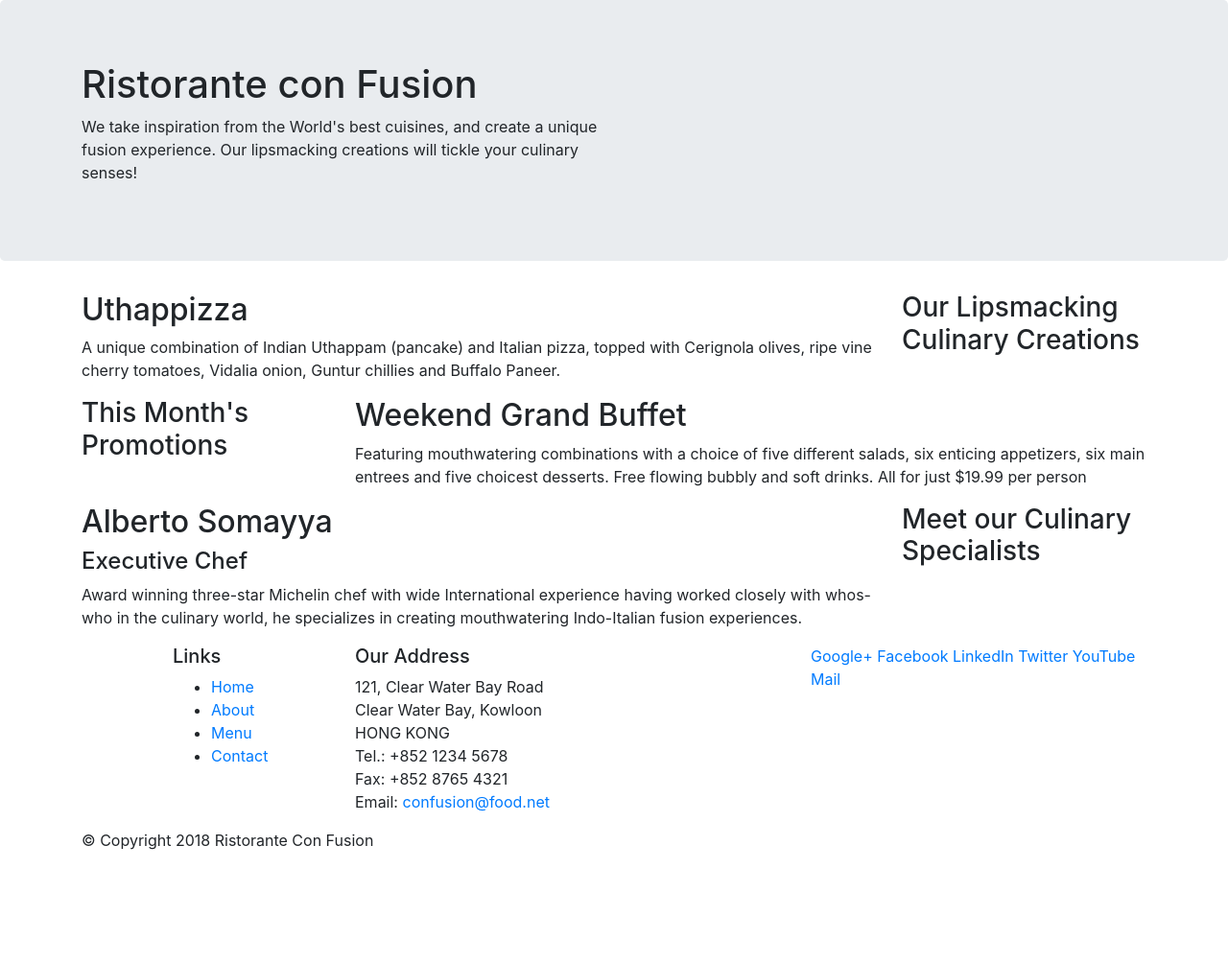
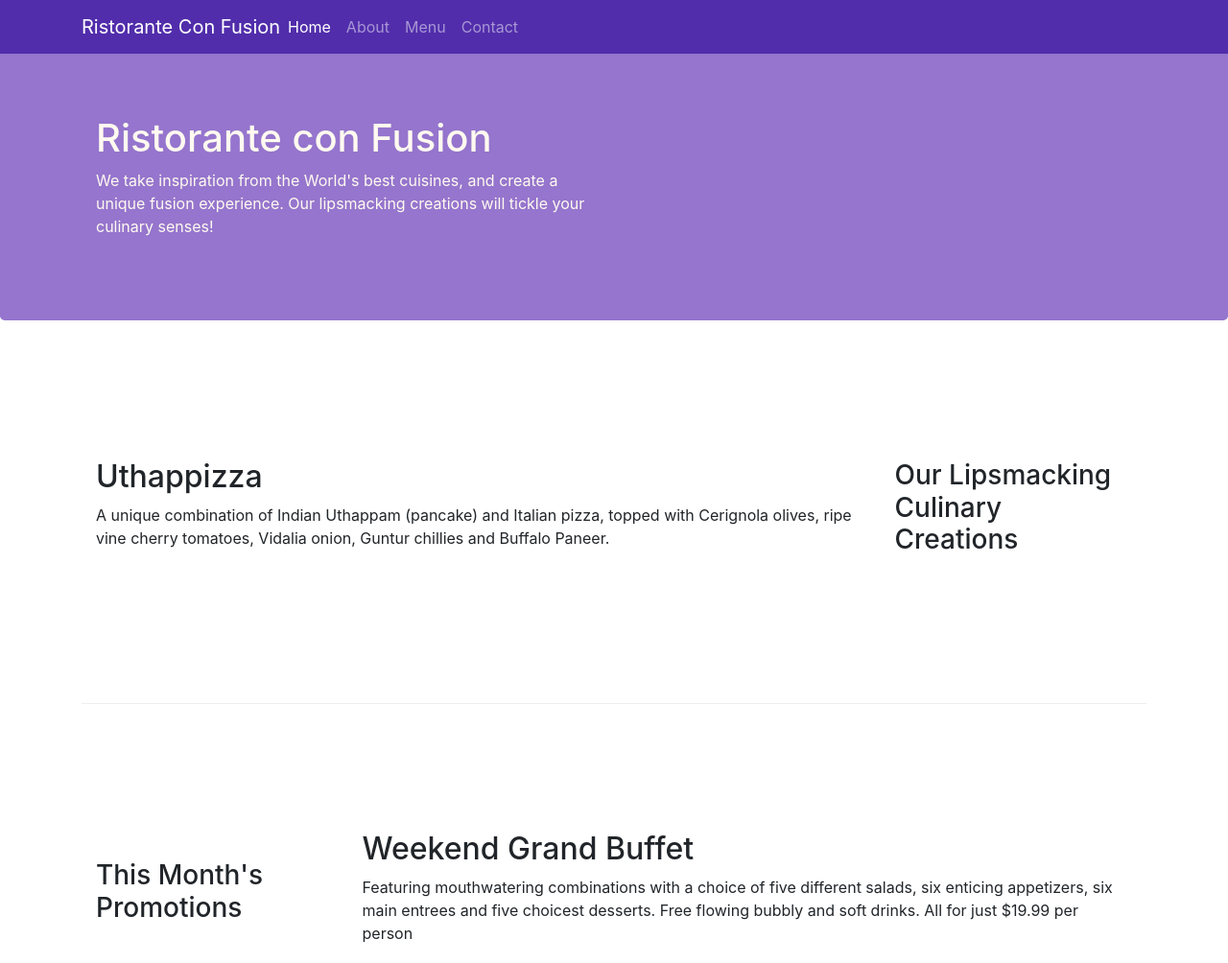
Before and after one commit to roshniRam/Bootstrap, a website: page index.html in a window 1280 px wide. Shown: the top 1004 px of the page at 96% size. Before the commit the page ends 904 px from the top, so only its background shows below. Drawn offline with nearby package versions, Linux system fonts and the light colour scheme.

Commit message:
Navbar and breadcrumb

```diff
--- /dev/null
+++ b/css/styles.css
@@ -0,0 +1,39 @@
+.row-header{
+    margin:0px auto;
+    padding:0px;
+}
+
+.row-content {
+    margin:0px auto;
+    padding: 50px 0px 50px 0px;
+    border-bottom: 1px ridge;
+    min-height:400px;
+}
+
+.footer{
+    background-color: #D1C4E9;
+    margin:0px auto;
+    padding: 20px 0px 20px 0px;
+}
+
+.jumbotron {
+    padding:70px 30px 70px 30px;
+    margin:0px auto;
+    background: #9575CD ;
+    color:floralwhite;
+}
+
+address{
+    font-size:80%;
+    margin:0px;
+    color:#0f0f0f;
+}
+
+body{
+    padding: 50px 0px 0px 0px;
+    z-index: 0;
+}
+
+.navbar-dark{
+    background-color: #512DAB;
+}
--- a/index.html
+++ b/index.html
@@ -9,14 +9,31 @@
 
     <!-- Bootstrap CSS -->
     <link rel="stylesheet" href="node_modules/bootstrap/dist/css/bootstrap.min.css">
+    <link rel="stylesheet" type="text/css" href="css/styles.css">
     <title>Ristorante Con Fusion</title>
 </head>
 
 <body>
+	<nav class="navbar navbar-dark navbar-expand-sm  fixed-top">
+		<div class="container">
+			<button class="navbar-toggler" type="button" data-toggle="collapse" data-target="#Navbar">
+				<span class="navbar-toggler-icon"> </span>
+			</button>
+			<a class="navbar-brand mr-auto" href="#">Ristorante Con Fusion</a>
+			<div class="collapse navbar-collapse" id="Navbar">
+				<ul class="navbar-nav mr-auto">
+					<li class="nav-item active"><a class="nav-link" href="#">Home</a></li>
+					<li class="nav-item"><a class="nav-link" href="./aboutus.html">About</a></li>
+					<li class="nav-item"><a class="nav-link" href="#">Menu</a></li>
+					<li class="nav-item"><a class="nav-link" href="#">Contact</a></li>
+				</ul>
+			</div>
+		</div>
+	</nav>
 
     <header class="jumbotron">
         <div class="container">
-            <div class="row">
+            <div class="row row-header">
                 <div class="col-12 col-sm-6">
                     <h1>Ristorante con Fusion</h1>
                     <p>We take inspiration from the World's best cuisines, and create a unique fusion experience. Our lipsmacking creations will tickle your culinary senses!</p>
@@ -28,7 +45,7 @@
     </header>
 
     <div class="container">
-        <div class="row">
+        <div class="row row-content align-items-center">
             <div class="col-12 col-sm-4 order-sm-last col-md-3">
                 <h3>Our Lipsmacking Culinary Creations</h3>
             </div>
@@ -39,7 +56,7 @@
         </div>
 
 
-        <div class="row">
+        <div class="row row-content align-items-center">
             <div class="col-12 col-sm-4 col-md-3">
                 <h3>This Month's Promotions</h3>
             </div>
@@ -49,7 +66,7 @@
             </div>
         </div>
 
-        <div class="row">
+        <div class="row row-content align-items-center">
             <div class="col-12 col-sm-4 order-sm-last col-md-3">
                 <h3>Meet our Culinary Specialists</h3>
             </div>
@@ -62,13 +79,13 @@
     </div>
 
     <footer>
-        <div class="container">
+        <div class="container footer">
             <div class="row">
                 <div class="col-4 offset-1 col-sm-2">
                     <h5>Links</h5>
-                    <ul>
+                    <ul class="list-unstyled">
                         <li><a href="#">Home</a></li>
-                        <li><a href="#">About</a></li>
+                        <li><a href="./aboutus.html">About</a></li>
                         <li><a href="#">Menu</a></li>
                         <li><a href="#">Contact</a></li>
                     </ul>
@@ -85,7 +102,7 @@
 		           </address>
                 </div>
                 <div class="col-12 col-sm-4">
-                    <div>
+                    <div class="text-center align-self-center">
                         <a href="http://google.com/+">Google+</a>
                         <a href="http://www.facebook.com/profile.php?id=">Facebook</a>
                         <a href="http://www.linkedin.com/in/">LinkedIn</a>
@@ -95,7 +112,7 @@
                     </div>
                 </div>
            </div>
-           <div class="row">
+           <div class="row justify-content-center">
                 <div class="col-auto">
                     <p>© Copyright 2018 Ristorante Con Fusion</p>
                 </div>
```
Also changed, not shown: aboutus.html (added, +140 -0 lines), screencapture-file-D-bOGnMCzEEeiTdA5yoE99Fg_6da6f2f02cc411e8b484f7e801bd0278_Bootstrap4-starter-Bootstrap4-conFusion-aboutus-html-2018-09-11-13_39_21.png (added), screencapture-file-D-bOGnMCzEEeiTdA5yoE99Fg_6da6f2f02cc411e8b484f7e801bd0278_Bootstrap4-starter-Bootstrap4-conFusion-aboutus-html-2018-09-11-13_40_45.png (added).
